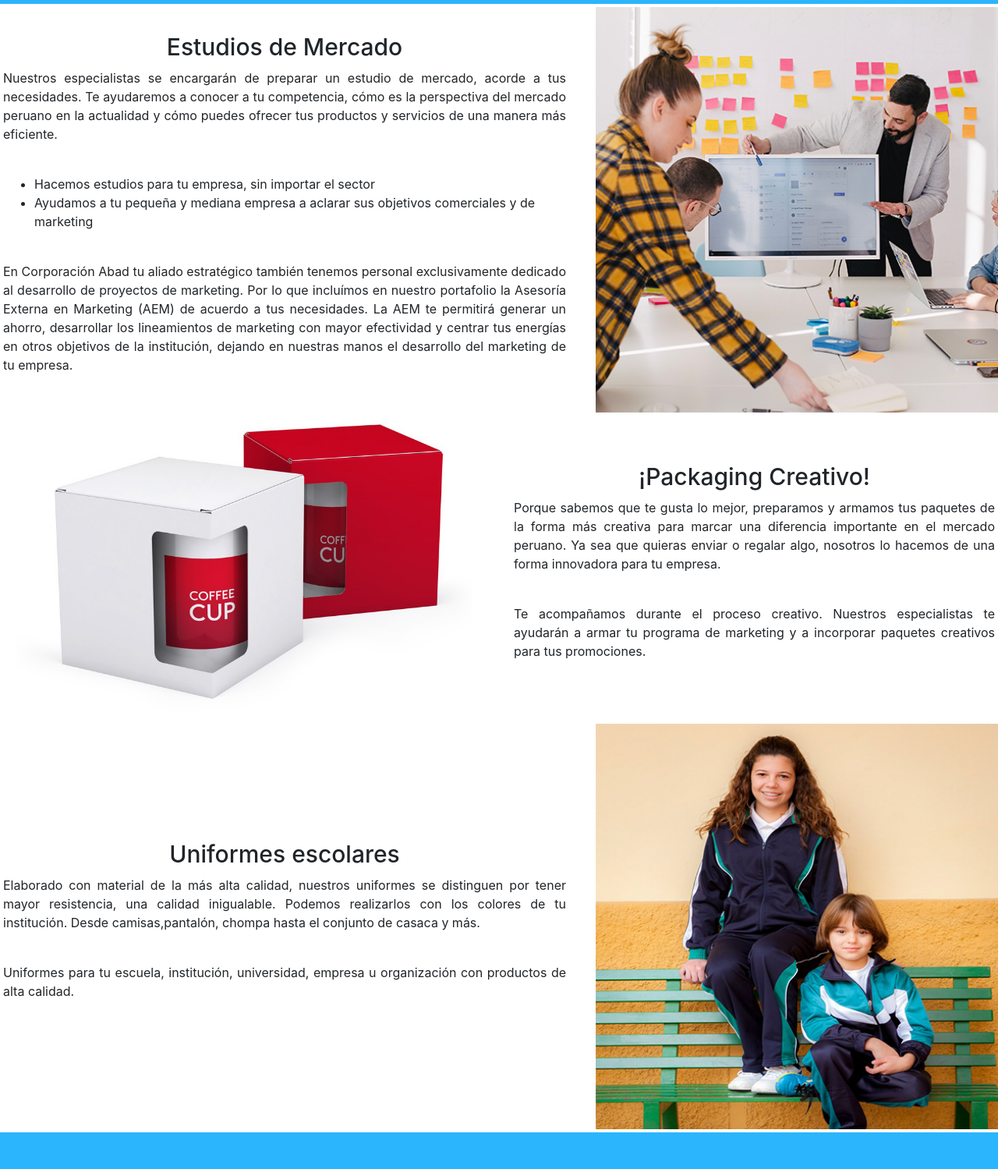
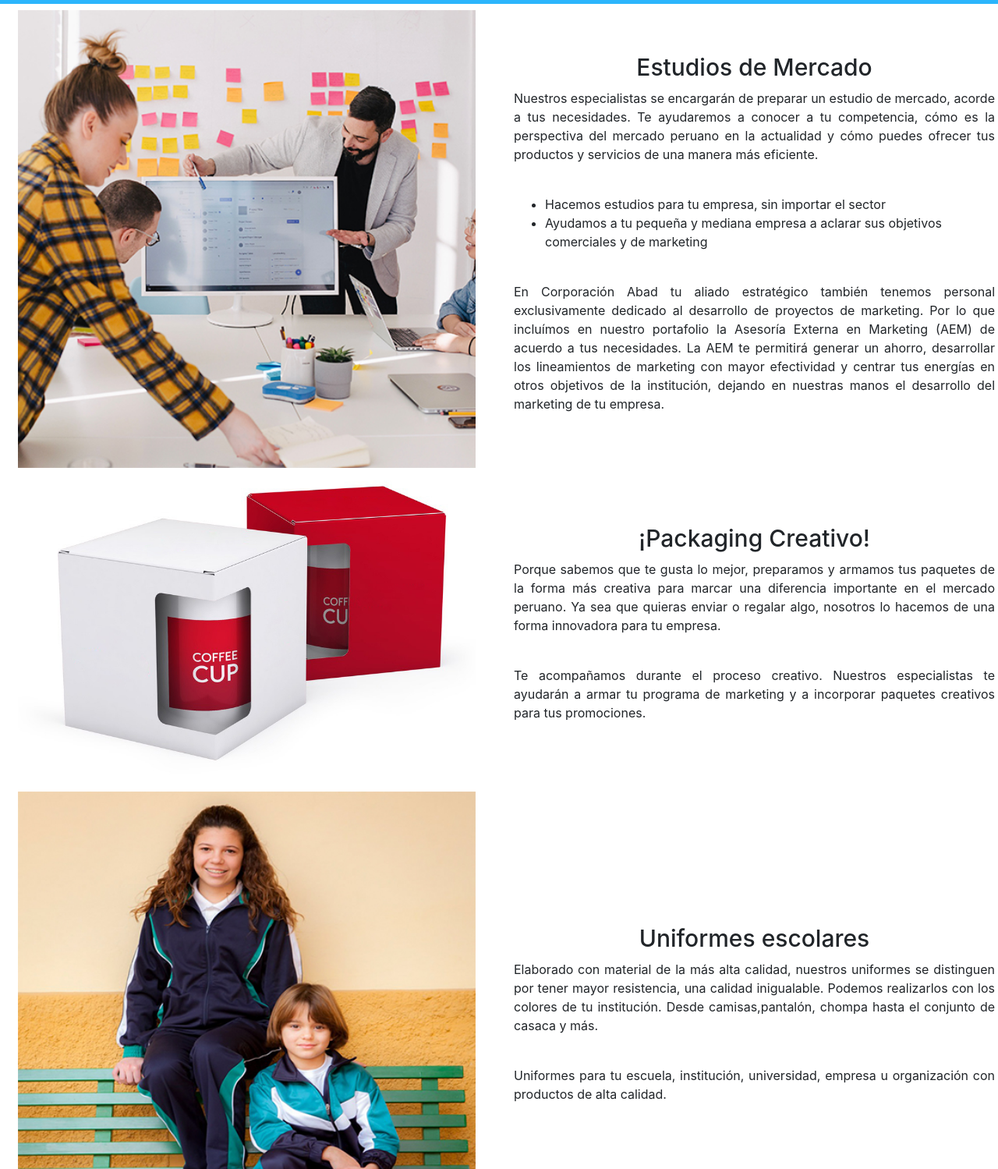
Before and after one commit to hectorvilla1988/corporacionabad, a plain HTML site: page servicios.html in a window 1280 px wide. Shown: the part 101-1600 px from the top of the page at 78% size. Drawn offline with nearby package versions, Linux system fonts and the light colour scheme; a script that the page names is missing.

Commit message:
animaciones y estilos finales

```diff
--- a/servicios.html
+++ b/servicios.html
@@ -5,8 +5,6 @@
     <meta name="viewport" content="width=device-width, initial-scale=1.0">
     <meta http-equiv="X-UA-Compatible" content="ie=edge">
     <title>Corporación Abad</title>
-    <!-- GOOGLE FONTS -->
-    <link href="https://fonts.googleapis.com/css?family=Roboto&display=swap" rel="stylesheet">
 
     <!-- BOOTSTRAP -->
     <link rel="stylesheet" href="https://stackpath.bootstrapcdn.com/bootstrap/4.4.1/css/bootstrap.min.css" integrity="sha384-Vkoo8x4CGsO3+Hhxv8T/Q5PaXtkKtu6ug5TOeNV6gBiFeWPGFN9MuhOf23Q9Ifjh" crossorigin="anonymous">
@@ -40,9 +38,18 @@
             </ul>
         </div>
         </nav>
+
+
+<!-- ESTUDIOS DE MERCADO -->
     <div class="containter">
         <div class="row">
+            <div class="col-12 col-sm-6 col-md-6 col-lg-6 col-xl-6">
+                <div class="m-1 estudio">
+                    <img class="col m-1" src="imagenes/mercado2.jpg" alt="Estudios de mercado para tu negocio">
+                </div>
+            </div>
             <div class="col m-1 my-auto edm">
+                <div>
                 <h2>Estudios de Mercado</h2>
                 <p class="text-justify">Nuestros especialistas se encargarán de preparar un estudio de mercado, acorde a tus necesidades. Te ayudaremos a conocer a tu competencia, cómo es la perspectiva del mercado peruano en la actualidad y cómo puedes ofrecer tus productos y servicios de una manera más eficiente.</p>
                 <br>
@@ -53,17 +60,21 @@
                 <br>
                 <p class="text-justify">En Corporación Abad tu aliado estratégico también tenemos personal exclusivamente dedicado al desarrollo de proyectos de marketing. Por lo que incluímos en nuestro portafolio la Asesoría Externa en Marketing (AEM) de acuerdo a tus necesidades. La AEM te permitirá generar un ahorro, desarrollar los lineamientos de marketing con mayor efectividad y centrar tus energías en otros objetivos de la institución, dejando en nuestras manos el desarrollo del marketing de tu empresa.</p>
                 </div>
-            <div>
-                <img class="col m-1 estudio" src="imagenes/mercado2.jpg" alt="Estudios de mercado para tu negocio">
             </div>
         </div>
     </div>
+
+<!-- PACKAGING -->
     <div class="containter">
         <div class="row">
-            <div class="col m-1 paquetes">
-                <img class="col " src="imagenes/package.jpg" alt="Paquetería para tus eventos y regalos corporativos">
+            <div class="col-12 col-sm-6 col-md-6 col-lg-6 col-xl-6">
+                <div class="m-1 paquetes">
+                <img class="col m-1" src="imagenes/package.jpg" alt="Paquetería para tus eventos y regalos corporativos">
                 </div>
+            </div>
+
             <div class="col m-1 my-auto pck">
+                <div>
                 <h2>¡Packaging Creativo!</h2>
                 <p class="text-justify">Porque sabemos que te gusta lo mejor, preparamos y armamos tus paquetes de la forma más creativa para marcar una diferencia importante en el mercado peruano. Ya sea que quieras enviar o regalar algo, nosotros lo hacemos de una forma innovadora para tu empresa.</p>
                 <br>
@@ -71,19 +82,30 @@
                 </div>
             </div>
         </div>
+    </div>
+
+<!-- UNIFORMES -->
     <div class="containter">
         <div class="row">
+            <div class="col-12 col-sm-6 col-md-6 col-lg-6 col-xl-6">
+                <div class="m-1 uniformes">
+                    <img class="col m-1" src="imagenes/uniformes.jpg" alt="Uniformes para escuelas e instituciones">
+                </div>
+            </div>
             <div class="col m-1 my-auto unf">
+            <div>
                 <h2>Uniformes escolares</h2>
                 <p class="text-justify">Elaborado con material de la más alta calidad, nuestros uniformes se distinguen por tener mayor resistencia, una calidad inigualable. Podemos realizarlos con los colores de tu institución. Desde camisas,pantalón, chompa hasta el conjunto de casaca y más.</p>
                 <br>
                 <p class="text-justify">Uniformes para tu escuela, institución, universidad, empresa u organización con productos de alta calidad.</p>
             </div>
-            <div>
-            <img class="col m-1 uniformes" src="imagenes/uniformes.jpg" alt="Uniformes para escuelas e instituciones">
             </div>
         </div>
         </div>
+    </div>
+
+
+    <!-- FORMULARIO DE CONTACTO -->
     <div class="containter section section-blue">
             <div class="row">
               <div class="col-12 col-sm-12 col-md-6 col-lg-6 col-xl-6">
@@ -99,6 +121,8 @@
                   </form>
                 </section>
               </div>
+
+    <!-- DATOS DE INFORMACIÓN -->
               <div class="col-12 col-sm-12 col-md-6 col-lg-6 col-xl-6">
                 <section class="informacion">
                   <h2>Información</h2>
@@ -121,7 +145,7 @@
     <script src="https://cdn.jsdelivr.net/npm/popper.js@1.16.0/dist/umd/popper.min.js" integrity="sha384-Q6E9RHvbIyZFJoft+2mJbHaEWldlvI9IOYy5n3zV9zzTtmI3UksdQRVvoxMfooAo" crossorigin="anonymous"></script>
     <script src="https://stackpath.bootstrapcdn.com/bootstrap/4.4.1/js/bootstrap.min.js" integrity="sha384-wfSDF2E50Y2D1uUdj0O3uMBJnjuUD4Ih7YwaYd1iqfktj0Uod8GCExl3Og8ifwB6" crossorigin="anonymous"></script>
 
-    <!-- BOTON WHATSAPP -->
+    <!-- PLUGIN WHATSAPP -->
     <script src="https://widget.sirena.app/get?token=e3601d57154f4522a4c65e695f09be31"></script>
 
     <!-- SCROLL REVEAL -->
@@ -188,7 +212,7 @@
       window.sr = ScrollReveal();
       sr.reveal('.estudio',{
         duration: 2000,
-        origin: 'right',
+        origin: 'left',
         distance: '300px',
       });
       window.sr = ScrollReveal();
@@ -200,13 +224,13 @@
       window.sr = ScrollReveal();
       sr.reveal('.uniformes',{
         duration: 2000,
-        origin: 'right',
+        origin: 'left',
         distance: '300px',
       });
       window.sr = ScrollReveal();
       sr.reveal('.edm',{
         duration: 2000,
-        origin: 'left',
+        origin: 'rigth',
         distance: '300px',
       });
       window.sr = ScrollReveal();
@@ -218,7 +242,7 @@
       window.sr = ScrollReveal();
       sr.reveal('.unf',{
         duration: 2000,
-        origin: 'left',
+        origin: 'right',
         distance: '300px',
       });
       // smoth scrolling
```
Also changed, not shown: index.html (+29 -12 lines). Lines whose indentation alone changed are shown as unchanged.
